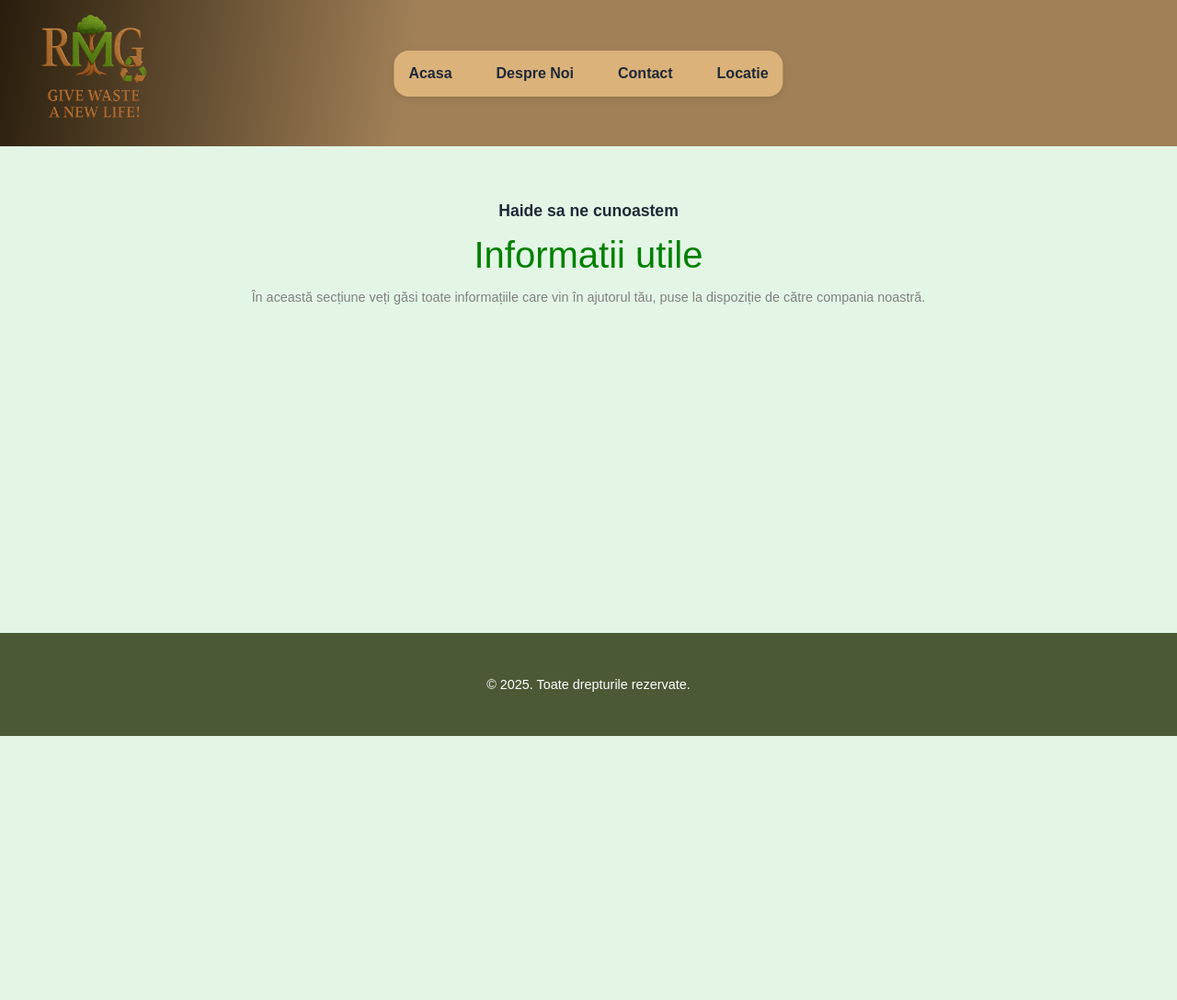
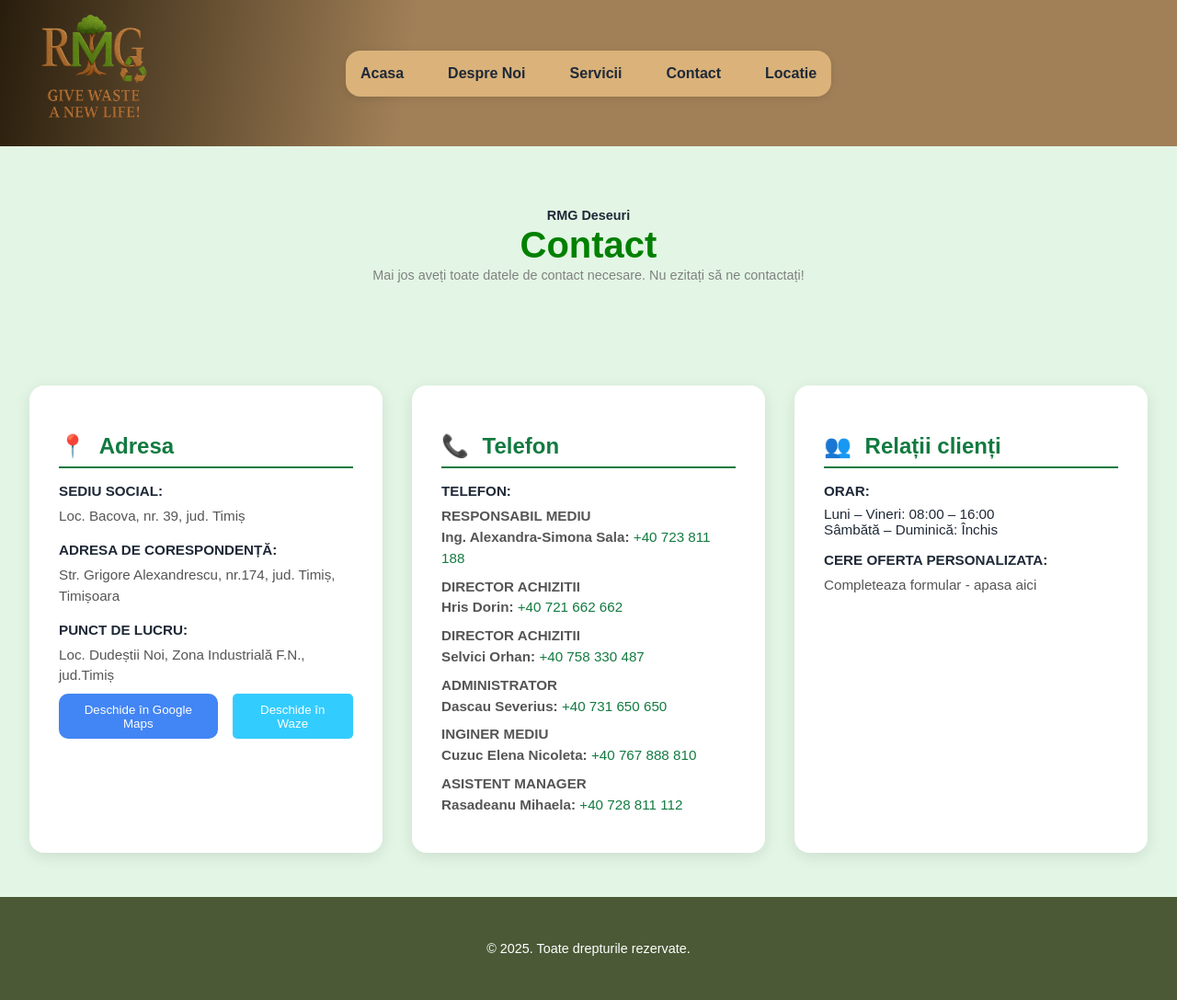
Before and after one commit to Vyk26/AleWebsite, a plain HTML site: page contact.html in a window 1280 px wide. Shown: the whole page at 92% size. Before the commit the page ends 800 px from the top, so only its background shows below. Drawn offline with Linux system fonts and the light colour scheme.

Commit message:
contact.html

```diff
--- a/contact.html
+++ b/contact.html
@@ -22,6 +22,7 @@
             <li>
               <a href="index.html">Acasa</a>
               <a href="aboutme.html">Despre Noi</a>
+              <a href="servicii.html">Servicii</a>
               <a href="contact.html">Contact</a>
               <a href="locatie.html">Locatie</a>
             </li>
@@ -32,17 +33,118 @@
       </div>
     </header>
 
-    <h1 class="title">
-      Haide sa ne cunoastem
-    </h1>
 
-    <p class="subtitlu">
-      Informatii utile
+    <h4 class = "contactTitle">
+      RMG Deseuri
+    </h4>
+
+    <h1 class = "contactSubTitle">Contact</h1>
+
+    <p class="contactPara1">Mai jos aveți toate datele de contact necesare. Nu ezitați să ne contactați!</p>
+
+
+    <section class="contact-grid">
+  <div class="contact-box">
+    <h2><span class="icon">📍</span> Adresa</h2>
+    <hr>
+    <h3>
+      Sediu social:
+    </h3>
+    <p>
+      Loc. Bacova, nr. 39, jud. Timiș
     </p>
 
-    <p class="subtitlu2">
-      În această secțiune veți găsi toate informațiile care vin în ajutorul tău, puse la dispoziție de către compania noastră.
+    <h3>
+      Adresa de corespondență:
+    </h3>
+    <p>
+        Str. Grigore Alexandrescu, nr.174, jud. Timiș, Timișoara
     </p>
+
+    <h3>
+      Punct de lucru:
+    </h3>
+
+    <p>Loc. Dudeștii Noi, Zona Industrială F.N., jud.Timiș</p>
+
+    <div style="display: flex; gap: 1rem; margin-top: 0.5rem;">
+  <a href="https://www.google.com/maps/search/?api=1&query=R.M.G. RECICLARE DEŞEURI" target="_blank">
+    <button style="padding: 0.6rem 1.2rem; border: none; background-color: #4285F4; color: white; border-radius: 10px; cursor: pointer;">
+      Deschide în Google Maps
+    </button>
+  </a>
+
+  <a href="https://waze.com/ul?ll=45.8299688605394, 21.10356706016316&navigate=yes" target="_blank">
+    <button style="padding: 0.6rem 1.2rem; border: none; background-color: #33CCFF; color: white; border-radius: 5px; cursor: pointer;">
+      Deschide în Waze
+    </button>
+  </a>
+</div>
+
+  </div>
+
+  <div class="contact-box">
+    <h2><span class="icon">📞</span> Telefon</h2>
+    <hr>
+    <h3>TELEFON:</h3>
+
+    <p><strong>RESPONSABIL MEDIU</strong><br>
+    <strong>Ing. Alexandra-Simona Sala:</strong>
+    <a href="https://wa.me/40723811188" target="_blank" style="color: #127a40; text-decoration: none;">
+    +40 723 811 188
+    </a>
+    </p>
+
+    <p><strong>DIRECTOR ACHIZITII</strong><br>
+    <strong>Hris Dorin:</strong>
+    <a href="https://wa.me/40721662662" target="_blank" style="color: #127a40; text-decoration: none;">
+    +40 721 662 662
+    </a>
+    </p>
+
+    <p>
+    <strong>DIRECTOR ACHIZITII</strong><br>
+    <strong>Selvici Orhan:</strong>
+    <a href="https://wa.me/40758330487" target="_blank" style="color: #127a40; text-decoration: none;">
+    +40 758 330 487
+    </a>
+    </p>
+
+    <p><strong>ADMINISTRATOR</strong><br>
+    <strong>Dascau Severius:</strong>
+    <a href="https://wa.me/40731650650" target="_blank" style="color: #127a40; text-decoration: none;">
+    +40 731 650 650
+    </a>
+    </p>
+
+    <p><strong>INGINER MEDIU</strong><br>
+    <strong>Cuzuc Elena Nicoleta:</strong>
+    <a href="https://wa.me/40767888810 " target="_blank" style="color: #127a40; text-decoration: none;">
+    +40 767 888 810
+    </a>
+    </p>
+
+    <p><strong>ASISTENT MANAGER</strong><br>
+    <strong>Rasadeanu Mihaela:</strong>
+    <a href="https://wa.me/40728811112" target="_blank" style="color: #127a40; text-decoration: none;">
+    +40 728 811 112
+    </a>
+    </p>
+
+  </div>
+
+  <div class="contact-box">
+    <h2><span class="icon">👥</span> Relații clienți</h2>
+    <hr>
+    <h3>ORAR:</h3>
+    Luni – Vineri: 08:00 – 16:00<br>
+    Sâmbătă – Duminică: Închis <br>
+
+    <h3>CERE OFERTA PERSONALIZATA:</h3>
+    <p>Completeaza formular - apasa aici</p>
+
+  </div>
+</section>
 
   </div>
 
```
